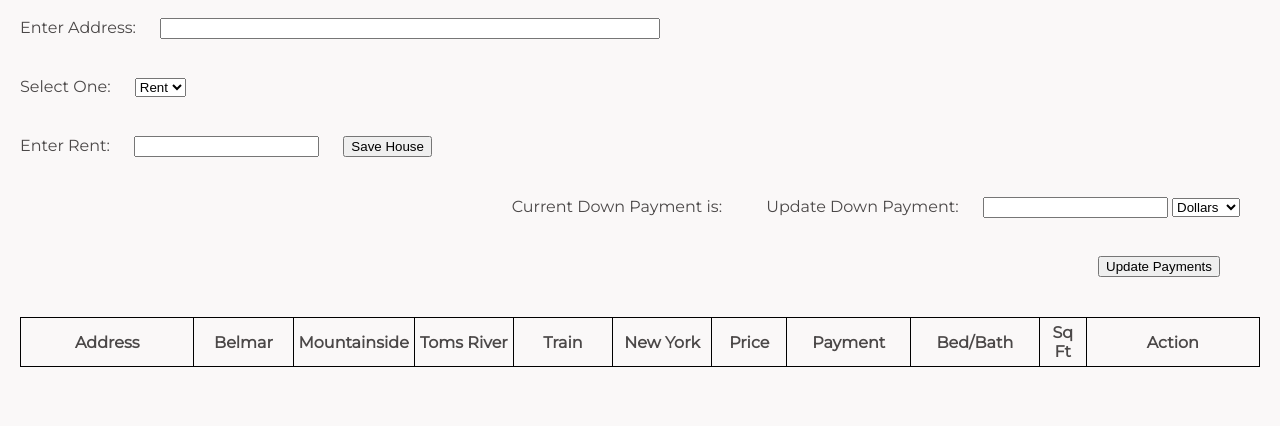
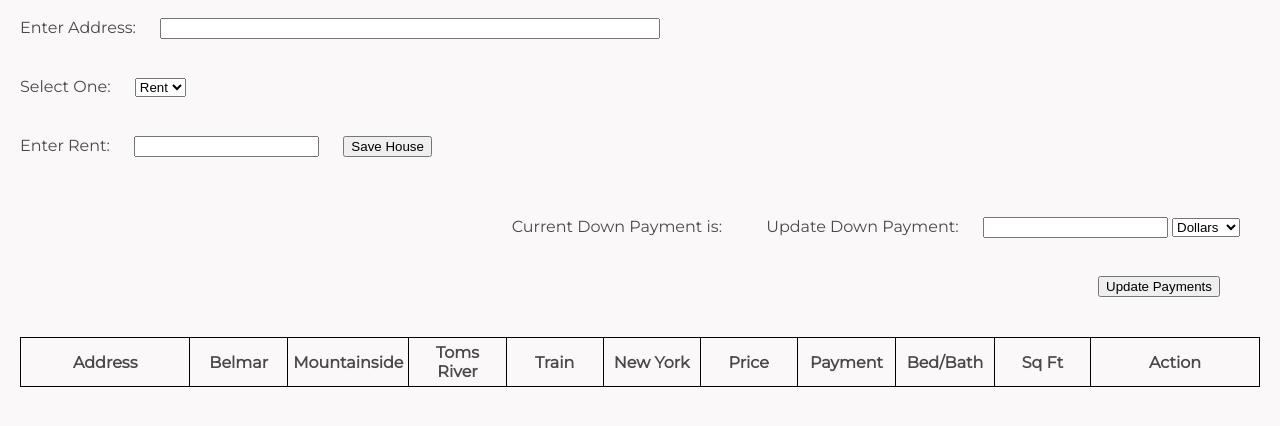
Before and after one commit to ChrisBurgdorff/housecomparer, a website: page public/index.html in a window 1280 px wide. Shown: the part 100-526 px from the top of the page. Drawn offline with nearby package versions, Linux system fonts and the light colour scheme; no server answers.

Commit message:
Add files via upload

```diff
--- a/public/index.html
+++ b/public/index.html
@@ -27,7 +27,7 @@
 				<p class="label" ng-show="renting">Enter Rent:</p>
 				<p class="label" ng-show="buying">Enter Home Price:</p>
 				<input id="price" class="money" ng-model="price"></input>
-				<button id="fetch" ng-click="getInfo()">Save House</button>
+				<button id="fetch" ng-click="getInfo()">Save House</button><p>{{message}}</p>
 			</div>
 			<div class="rightForm">
 				<p class="label">Current Down Payment is: <span ng-show="currentDollarsPercent=='dollars'">$</span> {{currentDown}} <span ng-show="currentDollarsPercent=='percent'">%</span></p>
@@ -51,10 +51,10 @@
                     <!--<th width="20%">Station</th>-->
                     <th width="8%">Train</th>
 					<th width="8%">New York</th>
-                    <th width="8">Price</td>
-                    <th width="8">Payment</td>
-                    <th width="8">Bed/Bath</td>
-                    <th width="8">Sq Ft</td>
+                    <th width="8%">Price</td>
+                    <th width="8%">Payment</td>
+                    <th width="8%">Bed/Bath</td>
+                    <th width="8%">Sq Ft</td>
                     <th width="14%">Action</th>
                 </tr>
                 <tr ng-show="editing">
@@ -77,7 +77,7 @@
                     </td>
                 </td>
 				<tr ng-class="{ hidden: $index == hiddenRow }" ng-repeat="house in houseList.data">
-					<td><a ng-href="{{house.link}}">{{house.address}}</td>
+					<td ng-class="{ 'bold' : house.rentBuy == 'buy' }"><a ng-href="{{house.link}}">{{house.address}}</a></td>
 					<td>{{house.belmar}}</td>
 					<td>{{house.mountainside}}</td>
 					<td>{{house.tomsRiver}}</td>
```
